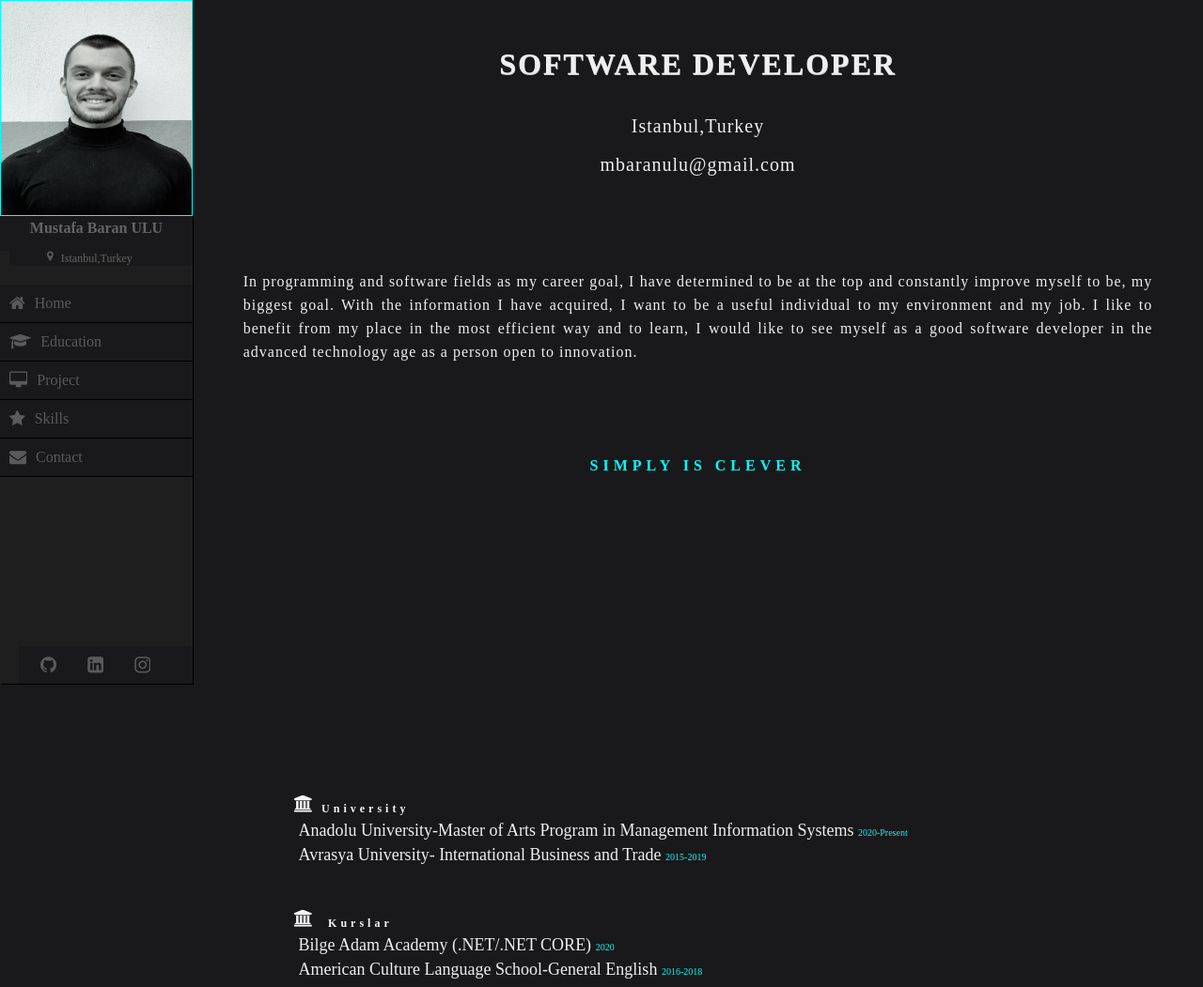
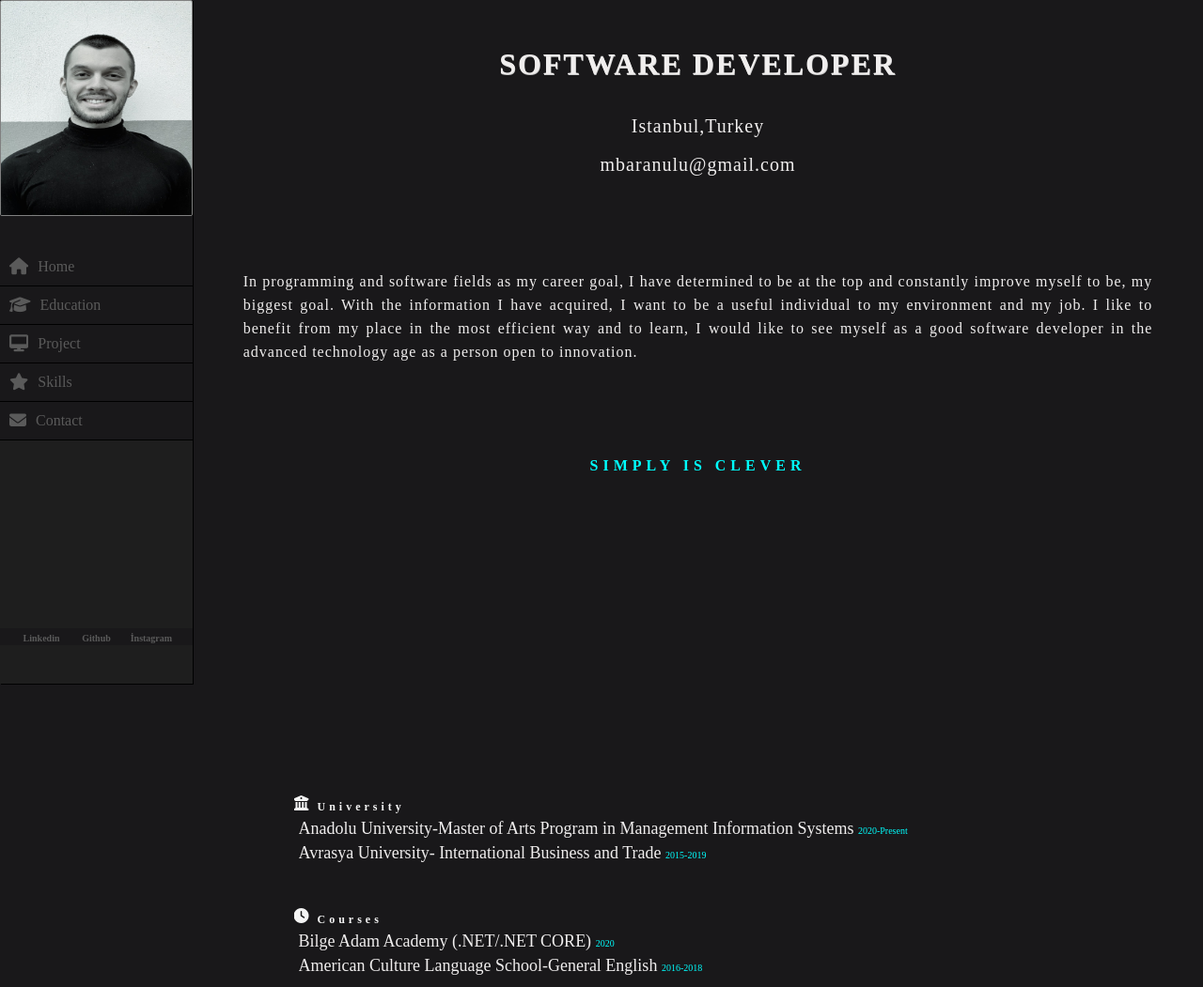
Before and after one commit to baranulu/CV, a website: page src/cv-eng.html in a window 1280 px wide. Shown: the top 1051 px of the page at 94% size. Drawn offline with nearby package versions, Linux system fonts and the light colour scheme; files that its build step writes are made by us from their sources; a web font is replaced by a local one.

Commit message:
CSS DUZELTME YAPILACAK

```diff
--- a/package.json
+++ b/package.json
@@ -9,9 +9,7 @@
   "author": "",
   "license": "ISC",
   "description": "",
-  "dependencies": {
-    "jquery": "^3.5.1"
-  },
+  "dependencies": {},
   "devDependencies": {
     "browser-sync": "^2.26.3",
     "del": "^3.0.0",
--- a/src/cv-eng.html
+++ b/src/cv-eng.html
@@ -7,7 +7,8 @@
     <link rel="stylesheet" href="css/cv.css">
     <link rel="stylesheet" href="https://use.typekit.net/rnn3nsn.css">
     <link rel="stylesheet" href="https://cdnjs.cloudflare.com/ajax/libs/font-awesome/4.7.0/css/font-awesome.min.css">
-    <title>CV</title>
+    <script src="https://kit.fontawesome.com/a076d05399.js"></script>
+    <title>CV ENG</title>
 </head>
 <body>
     <input type="checkbox" id="menu">
@@ -26,21 +27,27 @@
       <center>
             <img src="img/me4.jpg">
 
-            <h1 id="sidebarname">Mustafa Baran ULU</h1>
+
       </center>
-      <h6><i class="fa fa-map-marker" aria-hidden="true"></i>Istanbul,Turkey</h6>
         <div class="pages">
-      <a href="#section1"><i class="fa fa-home"></i><span>Home</span></a>
-      <a href="#section2"><i class="fa fa-graduation-cap"></i><span>Education</span></a>
-      <a href="#section3"><i class="fa fa-desktop"></i><span>Project</span></a>
-      <a href="#section4"><i class="fa fa-star"></i><span>Skills</span></a>
-      <a href="#section5"><i class="fa fa-envelope"></i><span>Contact</span></a>
+            <ul class="pageslist">
+                <li> <a href="#section1"><i class="fa fa-home"></i><span>Home</span></a></li>
+                <li><a href="#section2"><i class="fa fa-graduation-cap"></i><span>Education</span></a></li>
+                <li><a href="#section3"><i class="fa fa-desktop"></i><span>Project</span></a></li>
+                <li><a href="#section4"><i class="fa fa-star"></i><span>Skills</span></a></li>
+                <li><a href="#section5"><i class="fa fa-envelope"></i><span>Contact</span></a></li>
+            </ul>
     </div>
-        <div class="socialmedias">
-            <a id="github" href="https://github.com/baranulu" target="_blank"><i class="fa fa-github" aria-hidden="true"></i></a>
-            <a id="linkedin" href="https://www.linkedin.com/in/mustafa-baran-ulu-8a33a51bb/" target="_blank"> <i class="fa fa-linkedin-square" aria-hidden="true"></i></a>
-            <a id="instagram" href="https://www.instagram.com/baranulu/" target="_blank"><i class="fa fa-instagram" aria-hidden="true"></i></a>
+    <div class="socials">
+        <div class="icons">
+            <ul class="iconslist">
+                <li><a href="">Linkedin</a></li>
+                <li><a href="">Github</a></li>
+                <li><a href="">İnstagram</a></li>
+            </ul>
         </div>
+    </div>
+
     </div>
 
         <div class="allcontent">
@@ -49,7 +56,7 @@
 
                 <h3>Software Developer</h3> <br> <br>
                 <p>Istanbul,Turkey</p> <br>
-                <p>mbaranulu@gmail.com</p>
+                <p class="gmail"> <a href="mailto:mbaranulu@gmail.com">mbaranulu@gmail.com</a></p>
                 <p id="entryparagraph">
                     In programming and software fields as my career goal, I have determined to be at the top and constantly improve myself to be,
                     my biggest goal. With the information I have acquired, I want to be a useful individual to my environment and my job.
@@ -70,12 +77,12 @@
                 <p>Avrasya University- International Business and Trade <span>2015-2019</span></p>
                 </div><br>
                 <div id="courses">
-                <h5><i class="fa fa-university" aria-hidden="true"></i> Kurslar</h5>
+                 <h5><i class="fas fa-clock" aria-hidden="true"></i>Courses</h5>
                 <p>Bilge Adam Academy (.NET/.NET CORE)  <span>2020</span> </p>
                 <p>American Culture Language School-General English <span>2016-2018</span> </p>
                 </div><br>
                 <div id="certificate">
-                    <h5><i class="fa fa-certificate" aria-hidden="true"></i>Sertifika</h5>
+                    <h5><i class="fa fa-certificate" aria-hidden="true"></i>Certificate</h5>
                     <p>	Microsoft Certificate of Achievement-HTML-5/JAVASCRİPT/CSS3 <span>2020</span></p>
                      <p>Microsoft Certificate of Achievement ASP.NET MVC 4 Web Application <span>2020</span></p>
                      <p>Microsoft Artificial Intelligence and Machine Learning<span>2019</span> </p>
--- a/src/scss/cv.scss
+++ b/src/scss/cv.scss
@@ -5,9 +5,9 @@
   list-style: none;
   box-sizing: border-box;
   font-family: "stolzl";
-  overflow-x: hidden;
-  overflow-y: hidden;
+  overflow: hidden;
   background-color: #19181a;
+
 }
 nav{
   background:rgb(30, 30, 30);
@@ -62,10 +62,8 @@ nav ul li a:hover{
 .side-menu center img{
   height: 230px;
   width: 100%;
-  border-radius: 0%;
-  /* margin-top: 26px; */
-/* border: 2px solid black; */
-border: 1px solid   aqua;
+  border-radius: 2px;
+    border: 1px solid gray;
 }
 .side-menu #sidebarname{
   font-size: 16px;
@@ -77,7 +75,7 @@ border: 1px solid   aqua;
   color: rgb(100, 100, 100);
   font-size: 12px;
   font-weight: lighter;
-  margin-left: 10px;
+  // margin-left: 10px;
   margin-bottom: 20px;
 }
 .side-menu h6 i {
@@ -88,6 +86,9 @@ color: rgb(100, 100, 100);
   font-family: "stolzl";
   font-weight: lighter;
   font-size: 20px;
+}
+.pageslist {
+  margin-top: 30px;
 }
 .side-menu h4 {
   font-size: 12px;
@@ -101,7 +102,7 @@ color: rgb(100, 100, 100);
   color: rgb(100, 100, 100);
   margin-right: 5px;
 }
-.side-menu  a{
+.pageslist  a{
   display: block;
   line-height: 40px;
   transition: 0.5s;
@@ -117,18 +118,48 @@ color: rgb(100, 100, 100);
 }
 .side-menu  span{
   font-size: 16px;
-  margin-left: 8px;
   color: rgb(90, 90, 90);
   font-family: "stolzl";
 }
-.side-menu  i{
+.pageslist i{
   font-size: 12px;
-  margin-left: 40px;
   color: rgb(90, 90, 90);
 }
+.socials {
+  margin-top: 200px;
+}
+.icons {
+  width: 95%;
+  margin: 0 auto;
+}
+.iconslist {
+  list-style: none;
+    width: 100%;
+    display: flex;
+  justify-content: center;
+  padding: 0px;
+}
+.iconslist li {
+  width: 30%;
+  text-align: center;
+  margin: 0px;
+  padding: 0px;
+}
+.iconslist li a {
+  color:rgb(90, 90, 90);
+  font-size: 10px;
+  font-weight: bolder;
+  letter-spacing: 0px;
+}
+.iconslist li a:hover {
+  color: aqua;
+  font-size: 11px;
+  letter-spacing: 0px;
+}
+
 nav .menu-bar{
   float: right;
-  margin-top: 20px;
+  // margin-top: 20px;
   display: none;
   margin-right: 20px;
 }
@@ -142,28 +173,7 @@ nav .namelabel {
 #menu{
   display: none;
 }
-.side-menu .socialmedias
-{
-  margin-top: 180px;
-  display: inline-flex;
-}
-.side-menu .socialmedias #github{
-  margin-bottom: 10px;
-  border-bottom: hidden;
-}
-.socialmedias #github i {
-  font-size: 20px;
-}
-.socialmedias #linkedin i {
-  font-size: 20px;
-}
-.socialmedias #instagram i {
-  font-size: 20px;
-}
-.side-menu .socialmedias a i:hover {
-  margin-bottom: 5px;
-  color: aqua;
-}
+
  ///////////END OF NAV///////////////
 .allcontent {
  margin-left: 205px;
@@ -245,6 +255,12 @@ h4{
    color: aqua;
    text-align: center;
 }
+.gmail a{
+  color: rgb(240, 238, 238);
+}
+.gmail a:hover {
+  color: aqua;
+}
 #section2 #education{
     list-style: none;
     margin: 100px;
@@ -267,7 +283,7 @@ h4{
   font-weight: bolder;
 }
 #section2 #education h5 i {
-  font-size: 18px;
+  font-size: 16px;
   margin-right: 5px;
   margin-top: 5px;
 }
@@ -276,12 +292,9 @@ h4{
     font-weight: lighter;
     color: aqua;
 }
-#section2 #education #university{
 
-
-}
-
-#section2 #certificate{
+#section2 #certificate
+{
   margin-top: 20px;
 }
 
@@ -518,10 +531,14 @@ background-color: #19181a;
   *{
     overflow-y:scroll;
   }
+
   .side-menu a:checked {
     display: none;
   }
   .side-menu center img{
+    display: none;
+  }
+  .socials {
     display: none;
   }
   .side-menu center {
@@ -599,7 +616,7 @@ nav .menu-bar{
 //SECTİON1//
 #section1 h3 {
   font-size: 18px;
-  margin-top: 100px;
+  margin-top: 40px;
 }
 #section1 p {
   font-size: 16px;
@@ -608,10 +625,9 @@ nav .menu-bar{
 #section1 #entryparagraph{
   font-size: 13px;
   width:90%;
-  line-height: 22px;
+  line-height: 20px;
   text-align: start;
-  margin: 50px;
-  margin-left: 10%;
+  margin: 30px 50px 40px 15px;
 
 }
 #section1 h6 {
@@ -704,14 +720,6 @@ nav .menu-bar{
       margin-top: 20px;
       margin-bottom: 20px;
     }
-
-    .side-menu .socialmedias {
-      width: 100%;
-      margin-top: 115px;
-    }
-    .side-menu .socialmedias a {
-      margin-left: 13px;
-    }
     /////////SİDEBAR END/////////
     .allcontent {
       margin-left: 100px;
@@ -774,6 +782,7 @@ nav .menu-bar{
 }
 .side-menu h6 {
   display: block;
+  margin-left: 16px;
 }
 .side-menu a i{
   float: left;
@@ -785,31 +794,7 @@ nav .menu-bar{
 .side-menu .pages a {
   margin: 0px;
 }
-.side-menu .socialmedias
-{
-  margin-top: 180px;
-  display: inline-flex;
-}
-.side-menu .socialmedias{
-  margin-bottom: 10px;
-  border-bottom: hidden;
-  margin-left: 20px;
 
-}
-.socialmedias #github i {
-  font-size: 20px;
-
-}
-.socialmedias #linkedin i {
-  font-size: 20px;
-}
-.socialmedias #instagram i {
-  font-size: 20px;
-}
-.side-menu .socialmedias a i:hover {
-  margin-bottom: 5px;
-  color: aqua;
-}
 ///SİDEBAR END///
 .allcontent {
   margin-left: 205px;
```
Also changed, not shown: src/cv.html (+21 -17 lines), src/index.html (+17 -18 lines), src/scss/main.scss (+13 -1 lines), dist/css/cv.css, dist/css/main.css, dist/cv-eng.html, dist/cv.html, dist/index.html, 4 other files.
